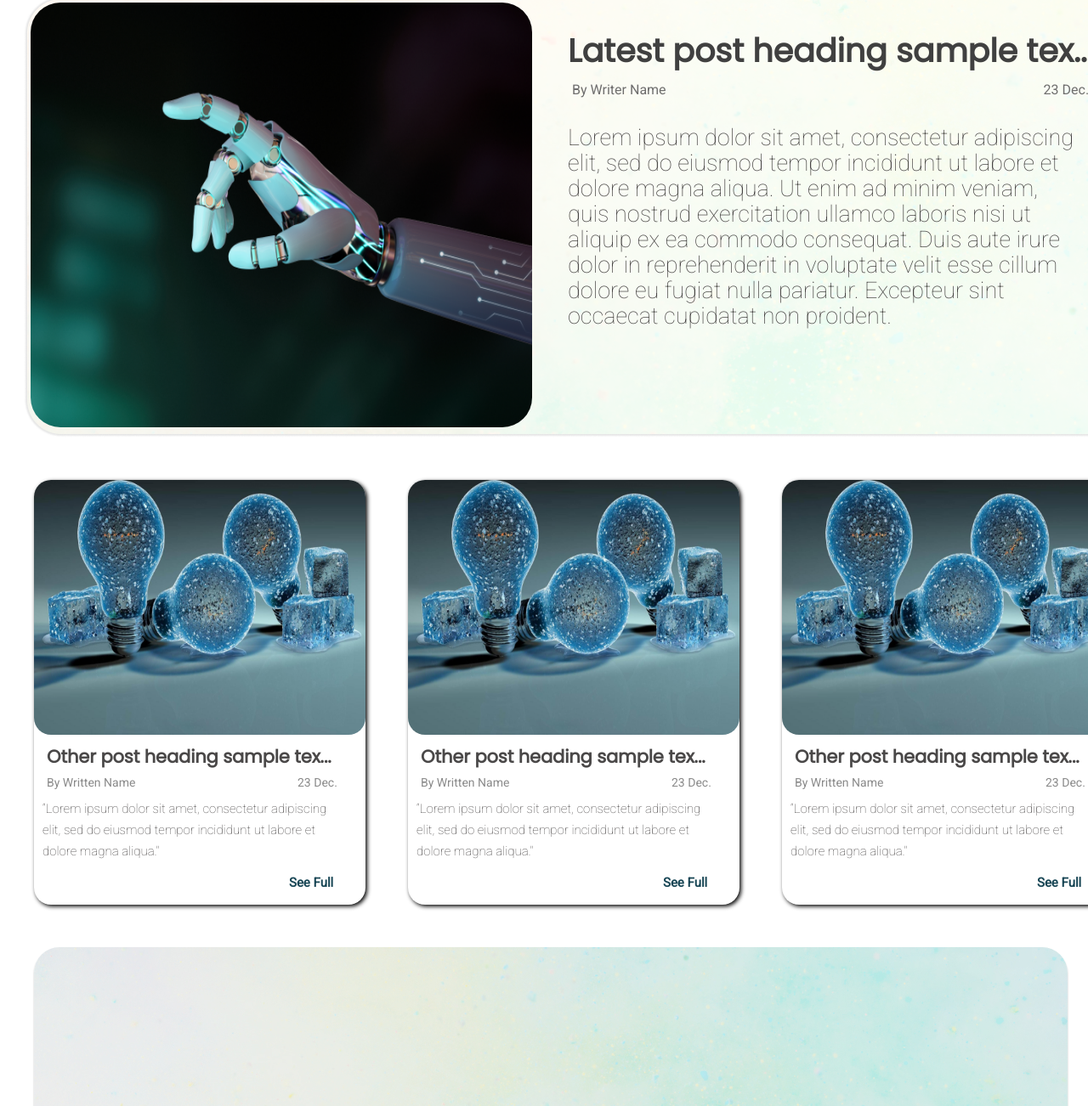
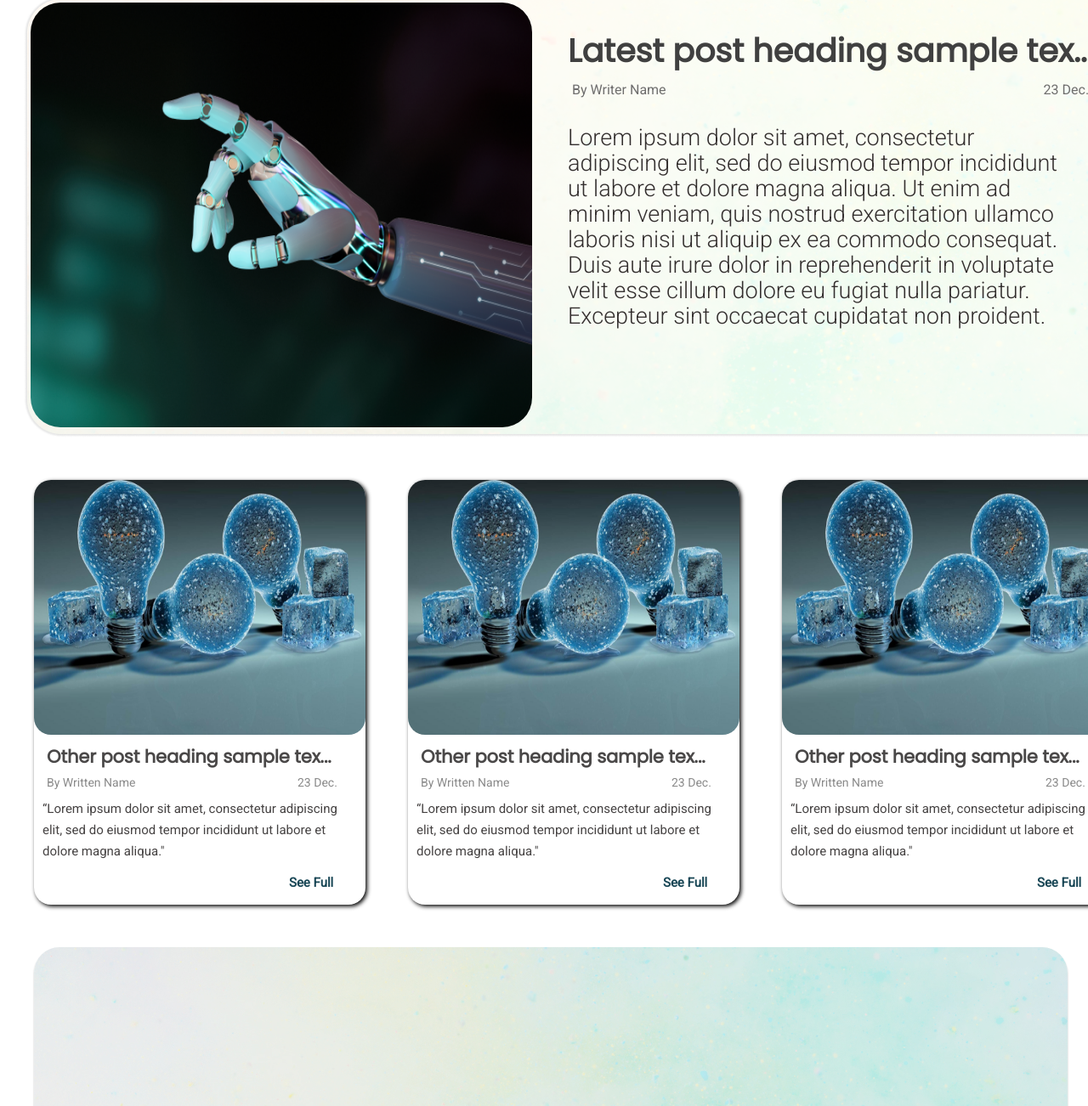
Before and after one commit to UmeshMula/F1_Contest2_Otarea_Card_Design, a plain HTML site: page index.html in a window 1280 px wide. Shown: the part 1005-2307 px from the top of the page at 85% size. Drawn offline with Linux system fonts and the light colour scheme.

Commit message:
Design change

```diff
--- a/style.css
+++ b/style.css
@@ -61,8 +61,8 @@ nav {
 }
 
 .navigation li a {
-  color: #373737;
-  font-weight: 300;
+  color: #3b3939;
+  font-weight: 500;
   font-size: 25px;
   text-decoration: none;
   display: inline;
@@ -277,14 +277,14 @@ p {
   height: 300px;
   top: 125px;
   left: 640px;
-  font-family: Roboto;
+  font-family: "Roboto", sans-serif;
   font-size: 27px;
-  font-weight: 200;
+  font-weight: 390;
   line-height: 30px;
   letter-spacing: 0em;
   text-align: left;
   position: absolute;
-  color: #464343;
+  color: #332e2e;
 }
 
 .box1 {
@@ -387,7 +387,7 @@ p {
   font-family: "Roboto", sans-serif;
   color: #464343;
   font-size: 15px;
-  font-weight: 100;
+  font-weight: 400;
   line-height: 25px;
   letter-spacing: 0em;
   /* text-align: justified; */
@@ -497,4 +497,5 @@ p {
   position: absolute;
   top: 190px;
   left: 670px;
+  margin-bottom: none;
 }
```
